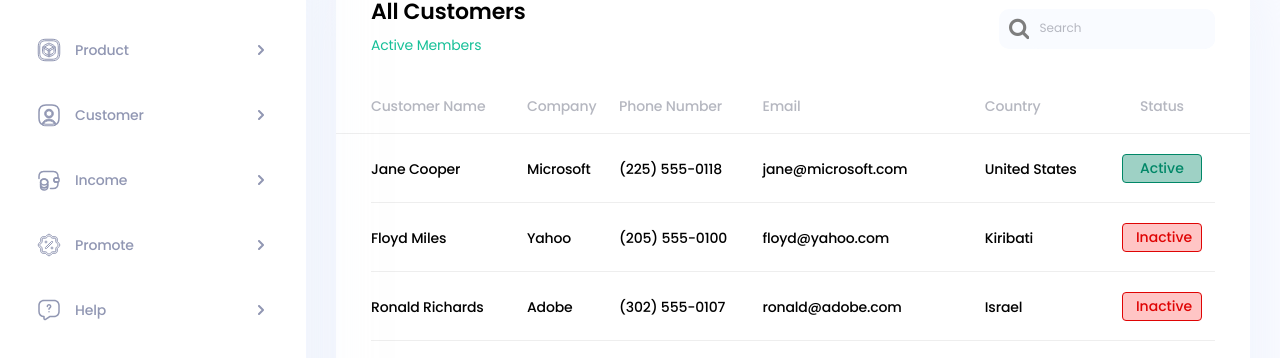
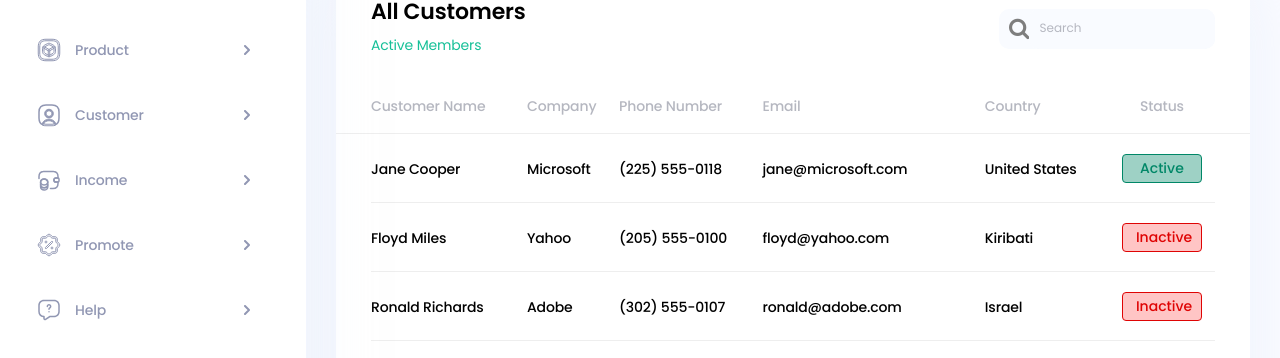
Before and after one commit to ArtemPlohenko/Dashboard, a website: page src/index.html in a window 1280 px wide. Shown: the part 163-521 px from the top of the page. Drawn offline with nearby package versions, Linux system fonts and the light colour scheme; files that its build step writes are made by us from their sources; files whose address does not match are found by name.

Commit message:
added new styles

```diff
--- a/gulp/version.json
+++ b/gulp/version.json
@@ -1,3 +1,3 @@
 {
-    "main": "20221108130009"
+    "main": "20221108130457"
 }
--- a/src/index.html
+++ b/src/index.html
@@ -90,7 +90,21 @@
 
                       Product
                     </div>
-                    <img src="./img/svg/right.svg" alt="right" />
+                    <svg
+                      width="6"
+                      height="10"
+                      viewBox="0 0 6 10"
+                      fill="none"
+                      xmlns="http://www.w3.org/2000/svg"
+                    >
+                      <path
+                        d="M1 9L5 5L1 1"
+                        stroke="#9197B3"
+                        stroke-width="2"
+                        stroke-linecap="round"
+                        stroke-linejoin="round"
+                      />
+                    </svg>
                   </a>
                 </li>
                 <li>
@@ -122,7 +136,21 @@
 
                       Customer
                     </div>
-                    <img src="./img/svg/right.svg" alt="right" />
+                    <svg
+                      width="6"
+                      height="10"
+                      viewBox="0 0 6 10"
+                      fill="none"
+                      xmlns="http://www.w3.org/2000/svg"
+                    >
+                      <path
+                        d="M1 9L5 5L1 1"
+                        stroke="#9197B3"
+                        stroke-width="2"
+                        stroke-linecap="round"
+                        stroke-linejoin="round"
+                      />
+                    </svg>
                   </a>
                 </li>
                 <li>
@@ -174,7 +202,21 @@
 
                       Income
                     </div>
-                    <img src="./img/svg/right.svg" alt="right" />
+                    <svg
+                      width="6"
+                      height="10"
+                      viewBox="0 0 6 10"
+                      fill="none"
+                      xmlns="http://www.w3.org/2000/svg"
+                    >
+                      <path
+                        d="M1 9L5 5L1 1"
+                        stroke="#9197B3"
+                        stroke-width="2"
+                        stroke-linecap="round"
+                        stroke-linejoin="round"
+                      />
+                    </svg>
                   </a>
                 </li>
                 <li>
@@ -207,7 +249,21 @@
 
                       Promote
                     </div>
-                    <img src="./img/svg/right.svg" alt="right" />
+                    <svg
+                      width="6"
+                      height="10"
+                      viewBox="0 0 6 10"
+                      fill="none"
+                      xmlns="http://www.w3.org/2000/svg"
+                    >
+                      <path
+                        d="M1 9L5 5L1 1"
+                        stroke="#9197B3"
+                        stroke-width="2"
+                        stroke-linecap="round"
+                        stroke-linejoin="round"
+                      />
+                    </svg>
                   </a>
                 </li>
                 <li>
@@ -236,7 +292,21 @@
 
                       Help
                     </div>
-                    <img src="./img/svg/right.svg" alt="right" />
+                    <svg
+                      width="6"
+                      height="10"
+                      viewBox="0 0 6 10"
+                      fill="none"
+                      xmlns="http://www.w3.org/2000/svg"
+                    >
+                      <path
+                        d="M1 9L5 5L1 1"
+                        stroke="#9197B3"
+                        stroke-width="2"
+                        stroke-linecap="round"
+                        stroke-linejoin="round"
+                      />
+                    </svg>
                   </a>
                 </li>
               </ul>
--- a/src/scss/style.scss
+++ b/src/scss/style.scss
@@ -10,7 +10,6 @@
   display: table-cell;
   height: 100%;
   width: 20%;
-  // padding: 35px 28px 75px;
   background: $white;
   box-shadow: 0px 10px 60px rgba($light-dark, 50%);
   z-index: 2;
@@ -67,8 +66,8 @@
       opacity: 1;
       svg {
         path {
-          // stroke: $white;
-          fill: $white;
+          stroke: $white;
+          // fill: $white;
         }
       }
     }
```
Also changed, not shown: dist/css/style.css, dist/css/style.min.css, dist/index.html.
